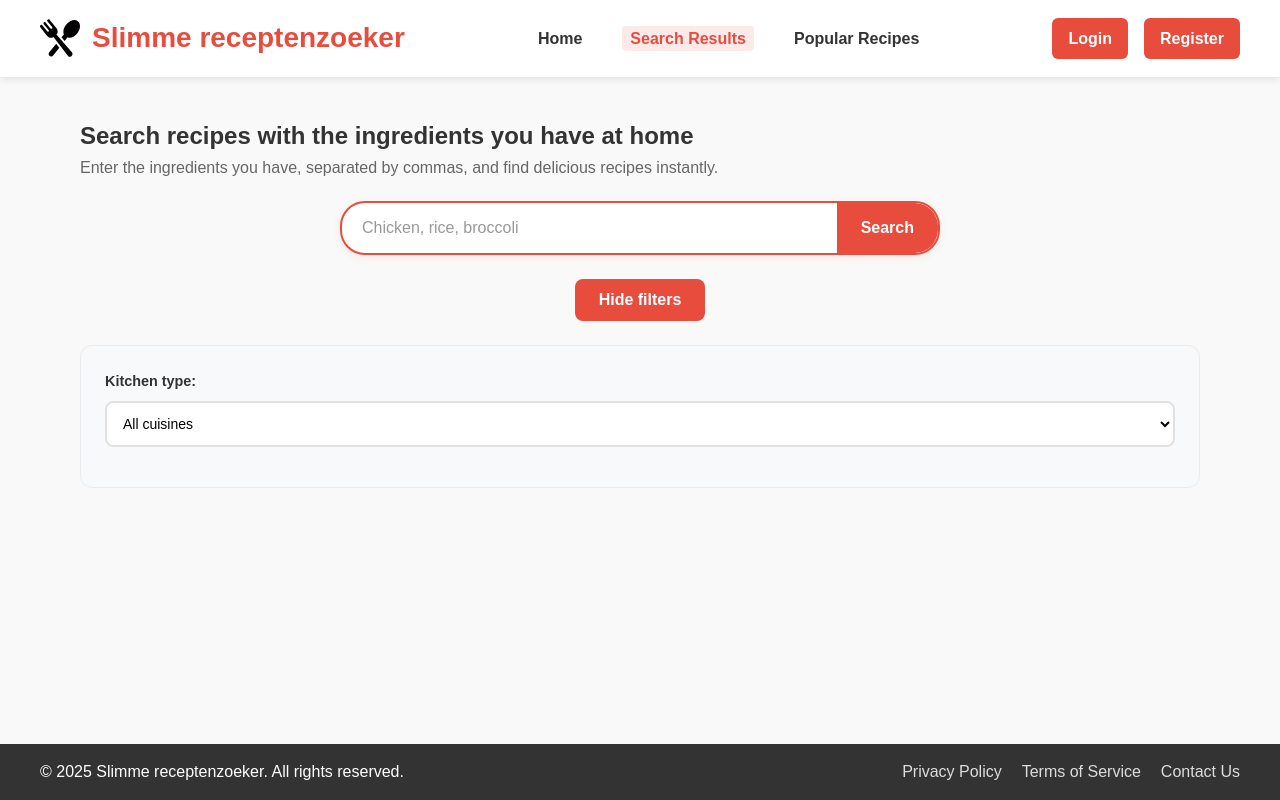
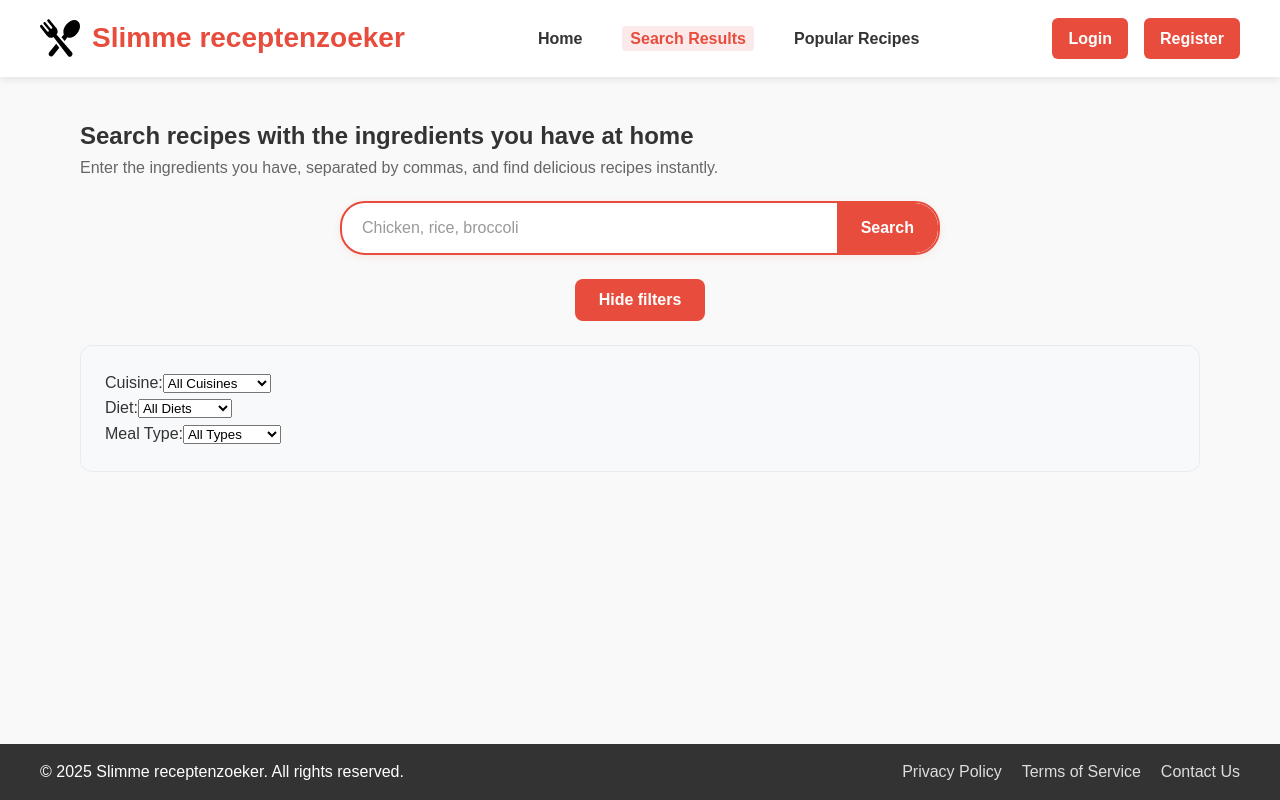
Before and after one commit to MaksNovi/slimme-receptenzoeker-maks, a React (Vite) app: page /search-results in a window 1280 px wide. Both pictures are taken after a click on the button "Show filters". Built offline with nearby package versions, Linux system fonts and the light colour scheme.

Commit message:
Refactor filters by replacing `CuisineFilter` with a reusable `FilterPanel` component and `SelectFilter` abstraction. Simplify `SearchContext` setup with useMemo and useCallback.
Fixed the infinite loop

Removed old cuisine filter with css as its no longer used

```diff
--- a/src/components/filters/CuisineFilter.css
+++ /dev/null
@@ -1,32 +0,0 @@
-.cuisine-filter {
-    margin-bottom: 1rem;
-}
-
-.filter-label {
-    display: block;
-    font-weight: 600;
-    margin-bottom: 0.5rem;
-    color: #333;
-    font-size: 0.9rem;
-}
-
-.cuisine-select {
-    width: 100%;
-    padding: 0.75rem;
-    border: 2px solid #e0e0e0;
-    border-radius: 8px;
-    font-size: 14px;
-    background: white;
-    transition: border-color 0.2s ease;
-    cursor: pointer;
-}
-
-.cuisine-select:focus {
-    outline: none;
-    border-color: #e74c3c;
-    box-shadow: 0 0 0 3px rgba(231, 76, 60, 0.1);
-}
-
-.cuisine-select:hover {
-    border-color: #c0c0c0;
-}
--- a/src/components/filters/CuisineFilter.jsx
+++ /dev/null
@@ -1,47 +0,0 @@
-import {useSearch} from '../../contexts/SearchContext';
-import './CuisineFilter.css';
-
-// Cuisine options
-const cuisineOptions = [
-    {value: '', label: 'All cuisines'},
-    {value: 'italian', label: 'Italian'},
-    {value: 'mexican', label: 'Mexican'},
-    {value: 'asian', label: 'Asian'},
-    {value: 'american', label: 'American'},
-    {value: 'mediterranean', label: 'Mediterranean'},
-    {value: 'indian', label: 'Indian'},
-    {value: 'chinese', label: 'Chinese'},
-    {value: 'french', label: 'French'},
-    {value: 'thai', label: 'Thai'}
-];
-
-function CuisineFilter() {
-    const {filters, updateFilters} = useSearch();
-
-    const handleCuisineChange = (e) => {
-        const cuisine = e.target.value;
-        updateFilters({cuisine});
-    };
-
-    return (
-        <div className="cuisine-filter">
-            <label htmlFor="cuisine-select" className="filter-label">
-                Kitchen type:
-            </label>
-            <select
-                id="cuisine-select"
-                value={filters.cuisine}
-                onChange={handleCuisineChange}
-                className="cuisine-select"
-            >
-                {cuisineOptions.map(option => (
-                    <option key={option.value} value={option.value}>
-                        {option.label}
-                    </option>
-                ))}
-            </select>
-        </div>
-    );
-}
-
-export default CuisineFilter;
--- /dev/null
+++ b/src/components/filters/FilterPanel.jsx
@@ -0,0 +1,65 @@
+import {useSearch} from '../../contexts/SearchContext';
+import SelectFilter from './SelectFilter';
+
+// Define options for the filters
+const cuisineOptions = [
+    {value: 'italian', label: 'Italian'},
+    {value: 'mexican', label: 'Mexican'},
+    {value: 'asian', label: 'Asian'},
+    {value: 'american', label: 'American'},
+    {value: 'mediterranean', label: 'Mediterranean'},
+    {value: 'indian', label: 'Indian'},
+    {value: 'chinese', label: 'Chinese'},
+    {value: 'french', label: 'French'},
+    {value: 'thai', label: 'Thai'}
+];
+const dietOptions = [
+    {value: 'vegetarian', label: 'Vegetarian'},
+    {value: 'vegan', label: 'Vegan'},
+    {value: 'glutenfree', label: 'Gluten-Free'}
+];
+const mealTypeOptions = [
+    {value: 'main course', label: 'Main Course'},
+    {value: 'dessert', label: 'Dessert'},
+    {value: 'snack', label: 'Snack'}
+];
+
+function FilterPanel() {
+    const {filters, updateFilters} = useSearch();
+
+    const handleFilterChange = (e) => {
+        const {name, value} = e.target;
+        updateFilters({[name]: value});
+    };
+
+    return (
+        <div className="filter-panel">
+            <SelectFilter
+                label="Cuisine"
+                name="cuisine"
+                value={filters.cuisine}
+                onChange={handleFilterChange}
+                options={cuisineOptions}
+                placeholder="All Cuisines"
+            />
+            <SelectFilter
+                label="Diet"
+                name="diet"
+                value={filters.diet}
+                onChange={handleFilterChange}
+                options={dietOptions}
+                placeholder="All Diets"
+            />
+            <SelectFilter
+                label="Meal Type"
+                name="type"
+                value={filters.type}
+                onChange={handleFilterChange}
+                options={mealTypeOptions}
+                placeholder="All Types"
+            />
+        </div>
+    );
+}
+
+export default FilterPanel;
--- /dev/null
+++ b/src/components/filters/SelectFilter.jsx
@@ -0,0 +1,37 @@
+import PropTypes from 'prop-types';
+
+function SelectFilter({label, name, value, onChange, options, placeholder}) {
+    return (
+        <div className="filter-item">
+            <label htmlFor={`${name}-select`} className="filter-label">{label}:</label>
+            <select
+                id={`${name}-select`}
+                name={name}
+                value={value}
+                onChange={onChange}
+                className="filter-select"
+            >
+                <option value="">{placeholder}</option>
+                {options.map(option => (
+                    <option key={option.value} value={option.value}>
+                        {option.label}
+                    </option>
+                ))}
+            </select>
+        </div>
+    );
+}
+
+SelectFilter.propTypes = {
+    label: PropTypes.string.isRequired,
+    name: PropTypes.string.isRequired,
+    value: PropTypes.string.isRequired,
+    onChange: PropTypes.func.isRequired,
+    options: PropTypes.arrayOf(PropTypes.shape({
+        value: PropTypes.string.isRequired,
+        label: PropTypes.string.isRequired,
+    })).isRequired,
+    placeholder: PropTypes.string,
+};
+
+export default SelectFilter;
--- a/src/contexts/SearchContext.jsx
+++ b/src/contexts/SearchContext.jsx
@@ -1,20 +1,14 @@
-import {createContext, useContext, useEffect, useState} from 'react';
+import {createContext, useCallback, useContext, useEffect, useMemo, useState} from 'react';
 import PropTypes from 'prop-types';
 
-// Utility function for the required context
-function createRequiredContext() {
 const context = createContext(undefined);
-
-    const useRequiredContext = () => {
+export const useSearch = () => {
     const value = useContext(context);
     if (value === undefined) {
-            throw new Error('Context must be used within its Provider');
+        throw new Error('useSearch must be used within a SearchContextProvider');
     }
     return value;
 };
-
-    return [context.Provider, useRequiredContext];
-}
 
 // Define default filters
 const defaultFilters = {
@@ -23,9 +17,6 @@ const defaultFilters = {
     maxReadyTime: '',
     type: ''
 };
-
-// Create the context
-const [SearchProvider, useSearch] = createRequiredContext();
 
 // Export the provider component
 export const SearchContextProvider = ({children}) => {
@@ -36,30 +27,28 @@ export const SearchContextProvider = ({children}) => {
     const [previousRoute, setPreviousRoute] = useState(''); // Renamed for clarity
     const [filters, setFilters] = useState(defaultFilters);
 
-    const updateFilters = (newFilters) => {
+    const updateFilters = useCallback((newFilters) => {
         setFilters(prevFilters => ({
             ...prevFilters,
             ...newFilters
         }));
         setCurrentPage(1); // Reset to the first page when filters are updated
-    };
+    }, []);
 
-    const updateSearch = (term, results) => {
+    const updateSearch = useCallback((term, results) => {
         setSearchTerm(term);
         setSearchResults(results);
         setHasSearched(true);
         setCurrentPage(1); // Reset to the first page on the new search
-        // Don't reset filters on new search - keep user's filter preferences
-    };
+    }, []); // Empty dependency array for stability.
 
-    const clearSearch = () => {
+    const clearSearch = useCallback(() => {
         setSearchTerm('');
         setSearchResults([]);
         setHasSearched(false);
         setCurrentPage(1);
-        setPreviousRoute('');
         setFilters(defaultFilters); // Reset filters when clearing search
-    };
+    }, []);
 
     useEffect(() => {
         const handleLogout = () => {
@@ -78,28 +67,34 @@ export const SearchContextProvider = ({children}) => {
         };
     }, []);
 
-    return (
-        <SearchProvider value={{
+    // useMemo will only re-create the context value object when one of its dependencies changes.
+    const value = useMemo(() => ({
         searchTerm,
         searchResults,
         hasSearched,
         currentPage,
-            previousRoute,
         filters,
         updateSearch,
         clearSearch,
         setCurrentPage,
+        previousRoute,
+        updateFilters
+    }), [
+        searchTerm,
+        searchResults,
+        hasSearched,
+        currentPage,
+        filters,
+        updateSearch,
+        clearSearch,
         setPreviousRoute,
         updateFilters
-        }}>
-            {children}
-        </SearchProvider>
-    );
+    ]);
+
+    return <context.Provider value={value}>{children}</context.Provider>;
 };
 
 // PropTypes for validation
 SearchContextProvider.propTypes = {
     children: PropTypes.node.isRequired
 };
-
-export {useSearch};
--- a/src/pages/SearchRecipes.jsx
+++ b/src/pages/SearchRecipes.jsx
@@ -3,7 +3,7 @@ import {useSearch} from '../contexts/SearchContext';
 import {searchRecipesByIngredients} from '../services/SpoonacularService';
 import SearchBar from '../components/common/SearchBar';
 import RecipeList from '../components/common/RecipeList';
-import CuisineFilter from '../components/filters/CuisineFilter';
+import FilterPanel from "../components/filters/FilterPanel.jsx";
 import './SearchRecipes.css';
 
 function SearchRecipes() {
@@ -23,7 +23,6 @@ function SearchRecipes() {
 
     // // Refs to keep state between renders without triggering a new render
     const isMounted = useRef(false); // Tracks whether the component has passed its first render
-    const lastAppliedFilter = useRef(filters.cuisine); // Stores the last applied filter value
 
     /**
      * Central function to perform searches.
@@ -54,8 +53,6 @@ function SearchRecipes() {
      * Callback function to handle search input from the SearchBar component.
      */
     const handleSearch = useCallback(async (newSearchTerm) => {
-        // Reset the last applied filter when a new search is initiated
-        lastAppliedFilter.current = filters.cuisine;
         await performSearch(newSearchTerm, filters);
     }, [performSearch, filters]);
 
@@ -63,15 +60,14 @@ function SearchRecipes() {
      * Effect to handle changes in filters and search term.
      */
     useEffect(() => {
-        // Declare the effect as a function to avoid unnecessary re-renders
+        // Prevent running on the very first render
         if (!isMounted.current) {
             isMounted.current = true;
             return;
         }
 
-        // If the search term is empty, do not perform a search
-        if (searchTerm && filters.cuisine !== lastAppliedFilter.current) {
-            lastAppliedFilter.current = filters.cuisine; // Update the ref with the current filter value
+        // Only perform a search if a term has been entered
+        if (searchTerm) {
             performSearch(searchTerm, filters);
         }
     }, [filters, searchTerm, performSearch]); // Listens to changes in filters and searchTerm
@@ -99,11 +95,7 @@ function SearchRecipes() {
                     </button>
                 </div>
 
-                {showFilters && (
-                    <div className="filter-panel">
-                        <CuisineFilter/>
-                    </div>
-                )}
+                {showFilters && <FilterPanel/>}
             </div>
 
             <div className="results-feedback">
@@ -122,7 +114,7 @@ function SearchRecipes() {
 
                 {!isLoading && !error && hasSearched && searchResults.length === 0 && (
                     <div className="no-results">
-                        <p>No recipes found &#34;{searchTerm}&#34;. Try other ingredients.</p>
+                        <p>No recipes found &#34;{searchTerm}&#34;. Try other ingredients or adjust the filters.</p>
                     </div>
                 )}
             </div>
```
Lines whose indentation alone changed are shown as unchanged.
